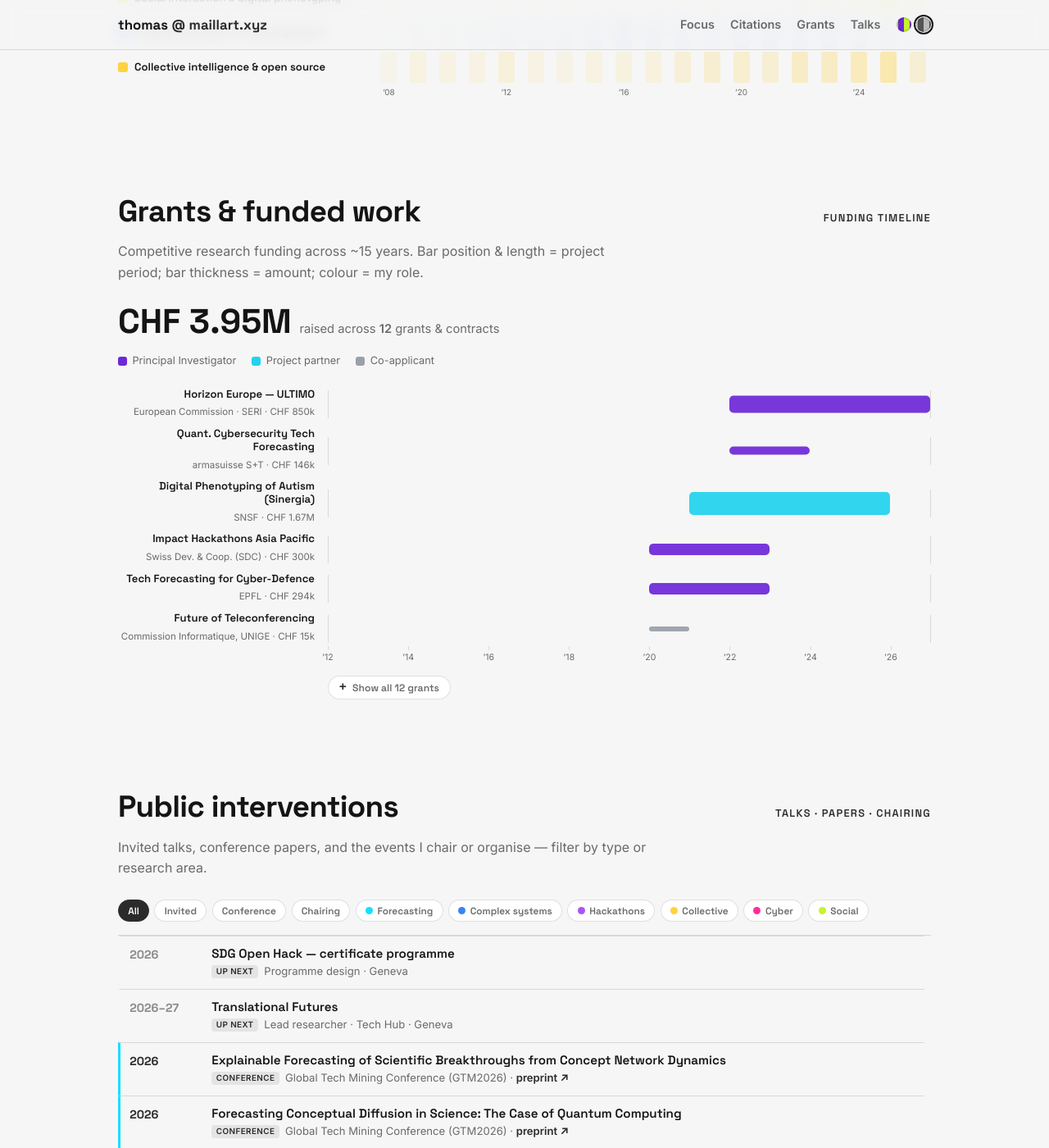
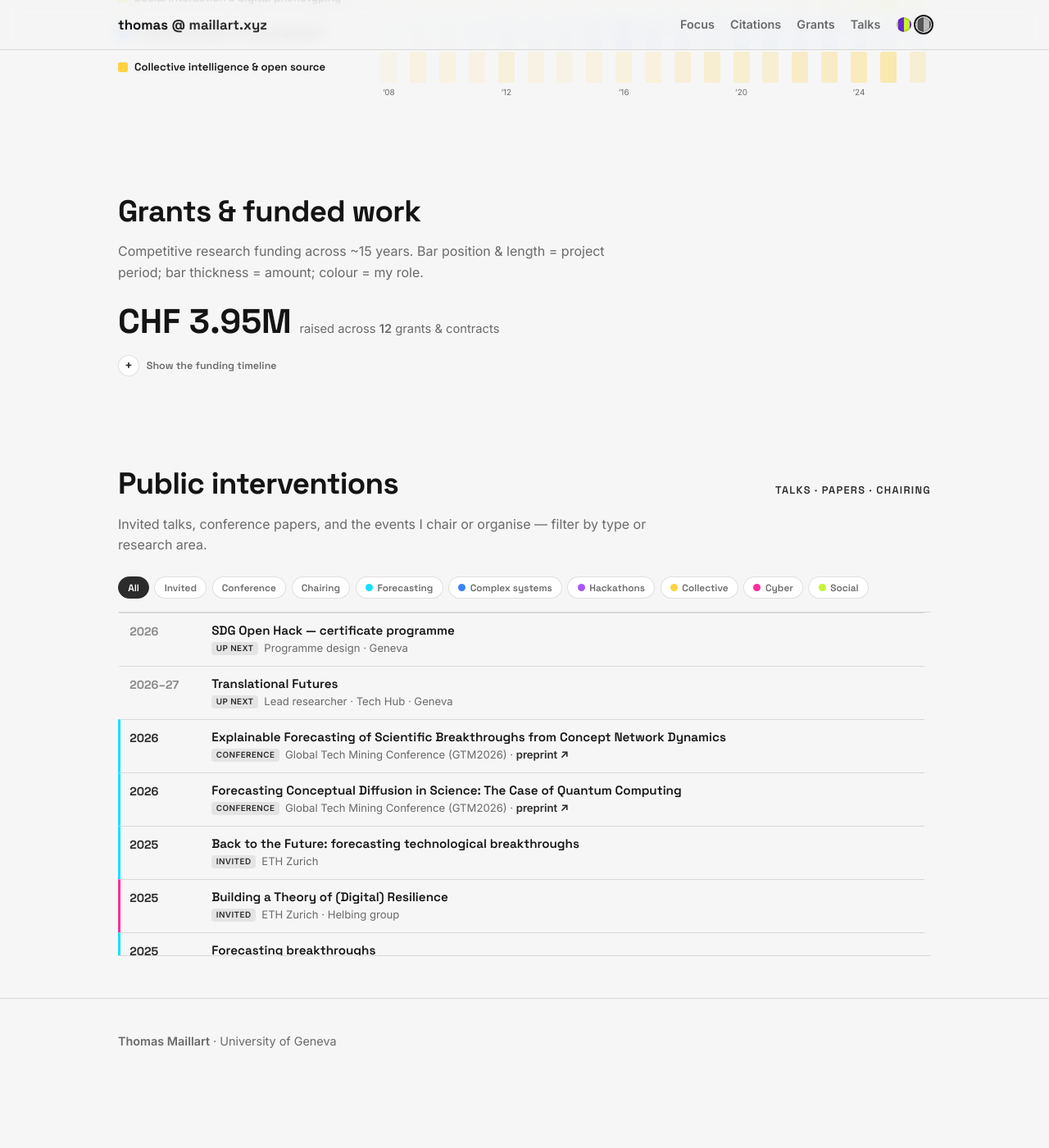
Before and after one commit to wazaahhh/wazaahhh.github.io, a Jekyll site: the page built from lab.html, in a window 1280 px wide and 1400 px high, scrolled down 2042 px. Shown: the whole window at 82% size. Built offline with Jekyll 4.4.1, drawn with Linux system fonts in a browser that asks for light colours; after the commit the page ends 3363 px from its top, so only the background shows below that.

Commit message:
Grants: fold the whole timeline behind one '+' button
Replaces the earlier show-6/show-all split. The section now shows only
the heading, the framing sentence and the CHF 3.95M headline; the legend,
the 12-row gantt and the year axis live in a hidden #fund-body opened by
a round '+' toggle ('Show the funding timeline' / 'Hide the funding
timeline'). Drops the 'funding timeline' tag chip, since the button now
carries that label. Opening replays the bar sweep so the gantt animates
even though the IntersectionObserver fired while it was hidden.

```diff
--- a/lab.html
+++ b/lab.html
@@ -212,15 +212,18 @@ section { padding: 3.2rem 0; }
 .g-tick { position:absolute; transform:translateX(-50%); font-size:.66rem; color:var(--muted); }
 .g-tick::before { content:""; position:absolute; top:-6px; left:50%; width:1px; height:5px; background:var(--line); }
 @media (max-width:680px){ .g-row,.g-axis{ grid-template-columns:120px 1fr; gap:8px; } .g-label b{ font-size:.74rem; } }
-.g-row.g-hide { display:none; }
-.g-row.g-in { animation:gfade .38s ease both; animation-delay:calc(var(--j,0) * 45ms); }
-@keyframes gfade { from { opacity:0; transform:translateY(-6px); } to { opacity:1; transform:none; } }
-.g-morebar { margin-top:.9rem; }
-.g-more { font-family:"Space Grotesk"; font-weight:600; font-size:.76rem; padding:.34rem .8rem; border-radius:999px;
-  border:1px solid var(--line); background:var(--panel); color:var(--muted); cursor:pointer;
-  display:inline-flex; align-items:center; gap:.45rem; transition:color .15s ease, border-color .15s ease; }
-.g-more:hover { color:var(--ink); border-color:var(--accent); }
-.g-more .pm { font-family:ui-monospace,monospace; font-size:.95rem; line-height:1; color:var(--accent); }
+.fund-toggle { display:inline-flex; align-items:center; gap:.55rem; margin:.2rem 0 0; padding:0;
+  border:0; background:none; color:var(--muted); cursor:pointer; font-family:"Space Grotesk";
+  font-weight:600; font-size:.78rem; transition:color .15s ease; }
+.fund-toggle .pm { display:inline-flex; align-items:center; justify-content:center; width:26px; height:26px;
+  border-radius:50%; border:1px solid var(--line); background:var(--panel); color:var(--accent);
+  font-size:1rem; line-height:1; transition:border-color .15s ease, background .15s ease, transform .2s ease; }
+.fund-toggle:hover { color:var(--ink); }
+.fund-toggle:hover .pm { border-color:var(--accent); background:var(--accent-soft); transform:scale(1.06); }
+.fund-toggle:focus-visible { outline:2px solid var(--accent); outline-offset:3px; border-radius:4px; }
+.fund-body[hidden] { display:none; }
+.fund-body { margin-top:1.1rem; animation:fundin .4s ease both; }
+@keyframes fundin { from { opacity:0; transform:translateY(-8px); } to { opacity:1; transform:none; } }
 
 /* ---------- in-flight carousel ---------- */
 .carousel { display:flex; align-items:center; gap:.5rem; }
@@ -409,18 +412,23 @@ footer { border-top:1px solid var(--line); padding:2.5rem 0; color:var(--muted);
 </div></section>
 
 <section id="grants"><div class="wrap reveal">
-  <div class="shead"><h2>Grants &amp; funded work</h2><span class="tag">funding timeline</span></div>
+  <div class="shead"><h2>Grants &amp; funded work</h2></div>
   <p class="sub">Competitive research funding across ~15 years. Bar position &amp; length = project period; bar thickness = amount; colour = my role.</p>
   <div class="fund-head">
     <span class="fund-total" id="fund-total">—</span>
     <span class="fund-sub">raised across <b id="fund-n">—</b> grants &amp; contracts</span>
   </div>
+  <button class="fund-toggle" id="fund-toggle" type="button" aria-expanded="false" aria-controls="fund-body">
+    <span class="pm" aria-hidden="true">+</span><span class="lbl">Show the funding timeline</span>
+  </button>
+  <div class="fund-body" id="fund-body" hidden>
     <div class="fund-legend">
       <span><i class="rdot" style="background:#6d28d9"></i> Principal Investigator</span>
       <span><i class="rdot" style="background:#22d3ee"></i> Project partner</span>
       <span><i class="rdot" style="background:#9aa0aa"></i> Co-applicant</span>
     </div>
     <div class="gantt" id="gantt"></div>
+  </div>
 </div></section>
 
 <!-- Temporarily unpublished — most links not yet working. Restore when ready.
@@ -592,25 +600,16 @@ const GRANTS=[
   }).join('');
   let ticks=''; for(let y=Y0;y<=2026;y+=2) ticks+=`<div class="g-tick" style="left:${(y-Y0)/span*100}%">’${String(y).slice(2)}</div>`;
   g.insertAdjacentHTML('afterend', `<div class="g-axis"><div></div><div class="g-ticks">${ticks}</div></div>`);
-  // collapse to the N most recent; '+' reveals the full record
-  const SHOW=6;
-  if(rows.length>SHOW){
-    const hidden=[...g.children].slice(SHOW);
-    hidden.forEach((r,j)=>{ r.classList.add('g-hide'); r.style.setProperty('--j', j); });
-    const bar=document.createElement('div');
-    bar.className='g-axis g-morebar';
-    bar.innerHTML=`<div></div><div><button class="g-more" type="button" aria-expanded="false" aria-controls="gantt">
-      <span class="pm">+</span><span class="lbl">Show all ${rows.length} grants</span></button></div>`;
-    g.nextElementSibling.insertAdjacentElement('afterend', bar);
-    const btn=bar.querySelector('.g-more');
-    btn.addEventListener('click', ()=>{
+  // the timeline itself stays folded away; '+' opens the full record
+  const btn=document.getElementById('fund-toggle'), body=document.getElementById('fund-body');
+  if(btn && body) btn.addEventListener('click', ()=>{
     const open=btn.getAttribute('aria-expanded')!=='true';
-      hidden.forEach(r=>{ r.classList.toggle('g-hide', !open); r.classList.toggle('g-in', open); });
+    body.hidden=!open;
     btn.setAttribute('aria-expanded', String(open));
     btn.querySelector('.pm').textContent = open ? '−' : '+';
-      btn.querySelector('.lbl').textContent = open ? `Show ${SHOW} most recent` : `Show all ${rows.length} grants`;
+    btn.querySelector('.lbl').textContent = open ? 'Hide the funding timeline' : 'Show the funding timeline';
+    if(open){ g.classList.remove('show'); void g.offsetWidth; g.classList.add('show'); }  // replay the bar sweep
   });
-  }
   g.addEventListener('mouseover',e=>{ const b=e.target.closest('.g-bar'); if(!b) return;
     tip.innerHTML='<b></b><em></em><br>'+b.dataset.d; tip.querySelector('b').textContent=b.dataset.n; tip.querySelector('em').textContent=b.dataset.f; tip.style.opacity='1'; });
   g.addEventListener('mousemove',e=>{ tip.style.left=Math.min(e.clientX+14,innerWidth-260)+'px'; tip.style.top=(e.clientY+14)+'px'; });
```
Lines whose indentation alone changed are shown as unchanged.
